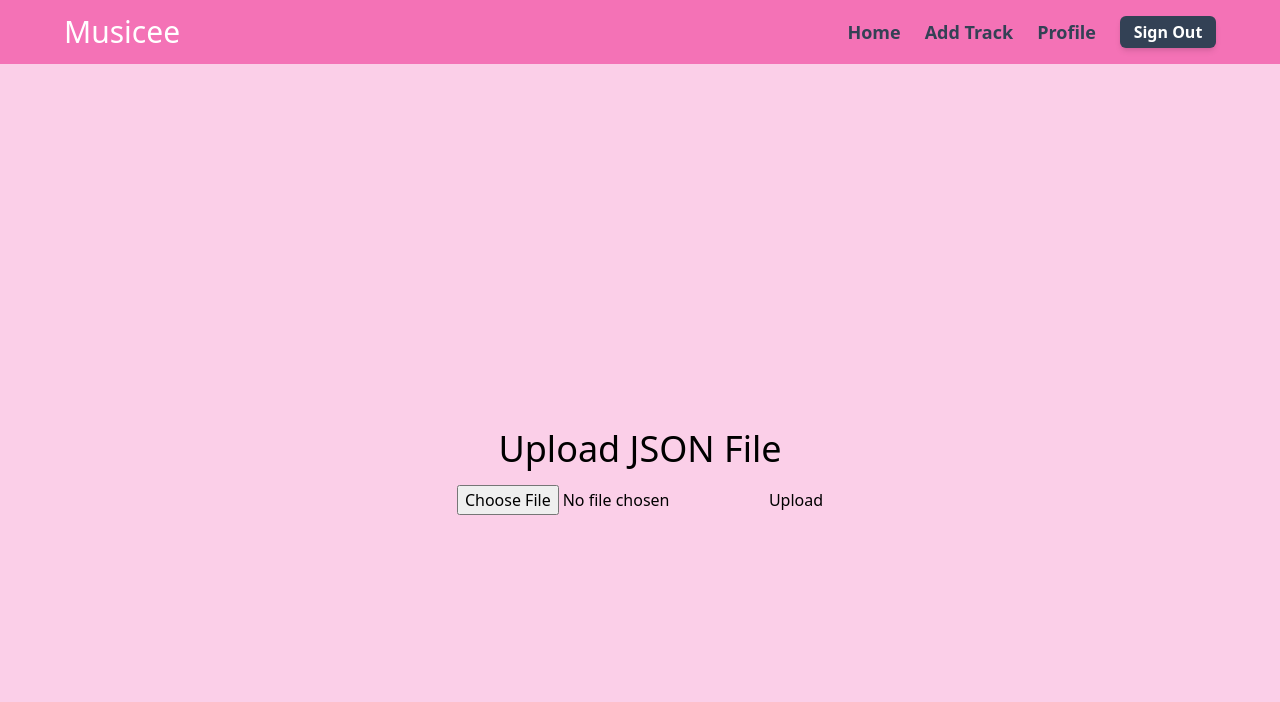
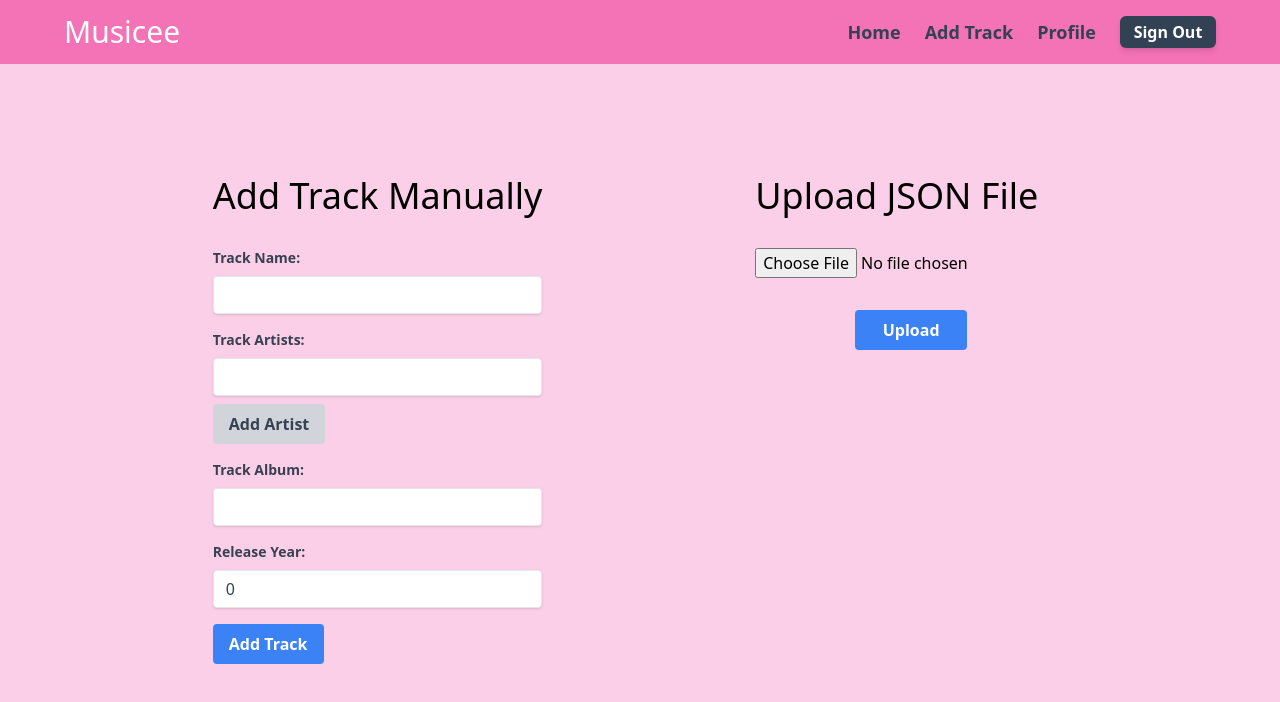
Before and after one commit to CS308-Musicee/Musicee-Frontend, a Next.js app: page /addTrackPage in a window 1280 px wide. Shown: the top 702 px of the page. Built offline with nearby package versions, Linux system fonts and the light colour scheme.

Commit message:
AddTrackPage is done

```diff
--- a/app/addTrackPage/page.tsx
+++ b/app/addTrackPage/page.tsx
@@ -1,19 +1,25 @@
 "use client"
 
 import Navbar from '@/components/Navbar';
-
 import React from 'react';
 import FileUploadForm from '@/components/FileUploadForm';
+import OneTrackUpload from '@/components/OneTrackUpload';
 const Home = () => {
   return (
     <div>
       <div>
-      <Navbar></Navbar>
+        <Navbar></Navbar>
       </div>
-      <div className='flex flex-col w-full h-screen justify-center items-center bg-pink-200'>
-        <div className='text-4xl m-4'>Upload JSON File</div>
-        <FileUploadForm />
+      <div className='bg-pink-200 h-screen'>
+        <div className='flex flex-row w-full justify-evenly items-start pt-28'>
+          <div>
+            <OneTrackUpload></OneTrackUpload>
+          </div>
+
+          <FileUploadForm />
         </div>
+      </div>
+
 
     </div>
   );
--- a/components/FileUploadForm.tsx
+++ b/components/FileUploadForm.tsx
@@ -1,4 +1,6 @@
 import React, { useState, ChangeEvent, FormEvent } from 'react';
+
+
 
 const FileUploadForm: React.FC = () => {
   const [file, setFile] = useState<File | null>(null);
@@ -40,8 +42,11 @@ const FileUploadForm: React.FC = () => {
 
   return (
     <form onSubmit={handleSubmit}>
+      <div className='text-4xl mb-8'>Upload JSON File</div>
+      <div className='flex flex-col space-y-8 items-center'>
       <input type="file" onChange={handleFileChange} />
-      <button type="submit">Upload</button>
+      <button type="submit" className='bg-blue-500 text-white font-bold py-2 px-4 rounded focus:outline-none focus:shadow-outline w-28'>Upload</button>
+      </div>
     </form>
   );
 };
--- a/components/Musicard.tsx
+++ b/components/Musicard.tsx
@@ -83,7 +83,7 @@ const Musicard = ({ tName, tAlbum, tArtist, tId, tRY }: any) => {
                 {/* Other components */}
                 <div className='h-96 flex flex-row justify-evenly items-end pb-4 '>
                     <div className="">
-                        <div className="title text-lg font-medium text-gray-700">{tName} {tId}</div>
+                        <div className="title text-lg font-medium text-gray-700">{tName}</div>
                         {tArtist.map((artist: any) => {
           return (
             <div className="artist text-xs text-gray-400 uppercase tracking-wide">-{artist} </div>
--- /dev/null
+++ b/components/OneTrackUpload.tsx
@@ -0,0 +1,174 @@
+"use client"
+
+import React, { useState, ChangeEvent, FormEvent } from 'react';
+
+
+interface TrackForm {
+    track_name: string;
+    track_artist: string[];
+    track_album: string;
+    track_release_year: number;
+}
+
+
+const OneTrackUpload: React.FC = () => {
+    const [error, setError] = useState<string | null>(null); // State to hold error message
+    const [successMessage, setSuccessMessage] = useState<string | null>(null);
+
+    const [trackForm, setTrackForm] = useState<TrackForm>({
+        track_name: '',
+        track_artist: [''],
+        track_album: '',
+        track_release_year: 0,
+    });
+
+    const handleInputChange = (e: ChangeEvent<HTMLInputElement>) => {
+        const { name, value } = e.target;
+        setTrackForm((prevForm) => ({
+            ...prevForm,
+            [name]: name === 'track_artist' ? [value] : value,
+        }));
+    };
+
+    const handleArtistChange = (index: number, value: string) => {
+      const updatedArtists = [...trackForm.track_artist];
+      updatedArtists[index] = value;
+      setTrackForm((prevForm) => ({
+        ...prevForm,
+        track_artist: updatedArtists,
+      }));
+    };
+
+    const addArtistInput = () => {
+      setTrackForm((prevForm) => ({
+        ...prevForm,
+        track_artist: [...prevForm.track_artist, ''],
+      }));
+    };
+
+    const handleManualSubmit = async (e: FormEvent<HTMLFormElement>) => {
+        e.preventDefault();
+        try {
+            // Logic for manual submission here
+            const response = await fetch('http://musicee.us-west-2.elasticbeanstalk.com/tracks/add_track/', {
+                method: 'POST',
+                headers: {
+                    'Content-Type': 'application/json',
+                },
+                body: JSON.stringify(trackForm),
+            });
+
+            if (response.ok) {
+                const result = await response.json();
+                console.log('Server response:', result);
+                console.log('Track added successfully');
+                setSuccessMessage('Track added successfully!');
+            } else {
+                //const errorResult = await response.json();
+                //console.error('Track addition failed:', errorResult);
+                setError('An error occurred during signup. Please try again.');
+            }
+        } catch (error) {
+            //console.error('Error adding track:', error);
+
+            setError('An error occurred during signup. Please check your internet connection and try again.');
+
+            // Reset success message state
+            setSuccessMessage(null);
+        }
+    };
+
+
+    return (
+        <div>
+        <form onSubmit={handleManualSubmit}>
+          <div className="mb-4">
+            <div className='text-4xl mb-8'>
+                Add Track Manually
+            </div>
+            <label htmlFor="track_name" className="block text-gray-700 text-sm font-bold mb-2">
+              Track Name:
+            </label>
+            <input
+              type="text"
+              id="track_name"
+              name="track_name"
+              value={trackForm.track_name}
+              onChange={handleInputChange}
+              className="shadow appearance-none border rounded w-full py-2 px-3 text-gray-700 leading-tight focus:outline-none focus:shadow-outline"
+              required
+            />
+          </div>
+
+          <div className="mb-4">
+          <label htmlFor="track_artist" className="block text-gray-700 text-sm font-bold mb-2">
+            Track Artists:
+          </label>
+          {trackForm.track_artist.map((artist, index) => (
+            <div key={index} className="mb-2">
+              <input
+                type="text"
+                value={artist}
+                onChange={(e) => handleArtistChange(index, e.target.value)}
+                className="shadow appearance-none border rounded w-full py-2 px-3 text-gray-700 leading-tight focus:outline-none focus:shadow-outline"
+                required
+              />
+            </div>
+          ))}
+          <button
+            type="button"
+            onClick={addArtistInput}
+            className="bg-gray-300 text-gray-700 font-bold py-2 px-4 rounded focus:outline-none focus:shadow-outline"
+          >
+            Add Artist
+          </button>
+        </div>
+
+          <div className="mb-4">
+            <label htmlFor="track_album" className="block text-gray-700 text-sm font-bold mb-2">
+              Track Album:
+            </label>
+            <input
+              type="text"
+              id="track_album"
+              name="track_album"
+              value={trackForm.track_album}
+              onChange={handleInputChange}
+              className="shadow appearance-none border rounded w-full py-2 px-3 text-gray-700 leading-tight focus:outline-none focus:shadow-outline"
+              required
+            />
+          </div>
+
+          <div className="mb-4">
+            <label htmlFor="track_release_year" className="block text-gray-700 text-sm font-bold mb-2">
+              Release Year:
+                    </label>
+                    <input
+                        type="number"
+                        id="track_release_year"
+                        name="track_release_year"
+                        value={trackForm.track_release_year}
+                        onChange={handleInputChange}
+                        className="shadow appearance-none border rounded w-full py-2 px-3 text-gray-700 leading-tight focus:outline-none focus:shadow-outline"
+                        required
+                    />
+                </div>
+                <div>
+                    {error && <div className="text-red-500">{error}</div>}
+                    {successMessage && <div className="text-green-500">{successMessage}</div>}
+                    <button
+                        type="submit"
+                        className="bg-blue-500 text-white font-bold py-2 px-4 rounded focus:outline-none focus:shadow-outline"
+                    >
+                        Add Track
+                    </button>
+                </div>
+
+            </form>
+
+
+      </div>
+    )
+}
+
+export default OneTrackUpload;
--- a/components/index.tsx
+++ b/components/index.tsx
@@ -22,4 +22,5 @@ export
     ProfileStat,
 
 
+
 }
```
